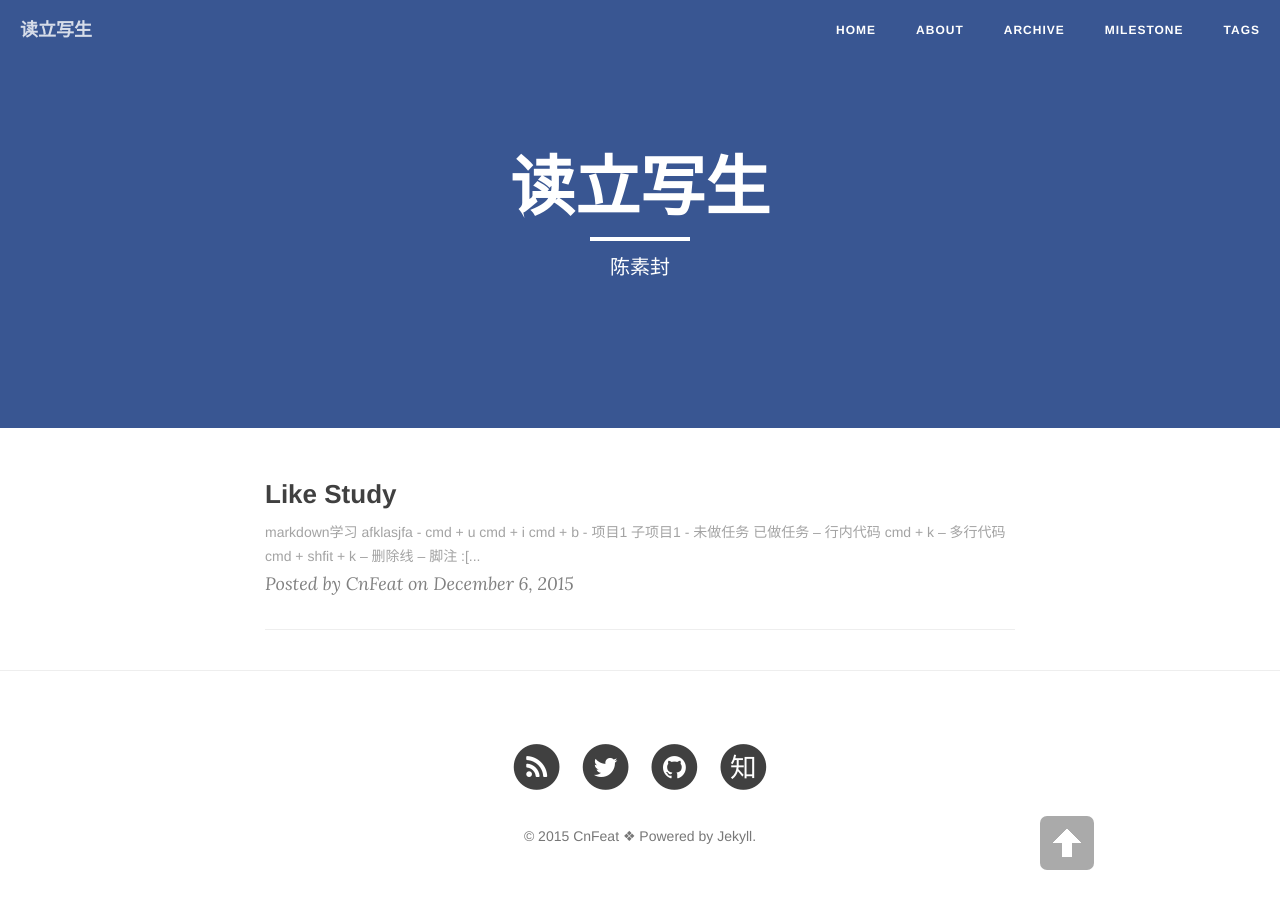
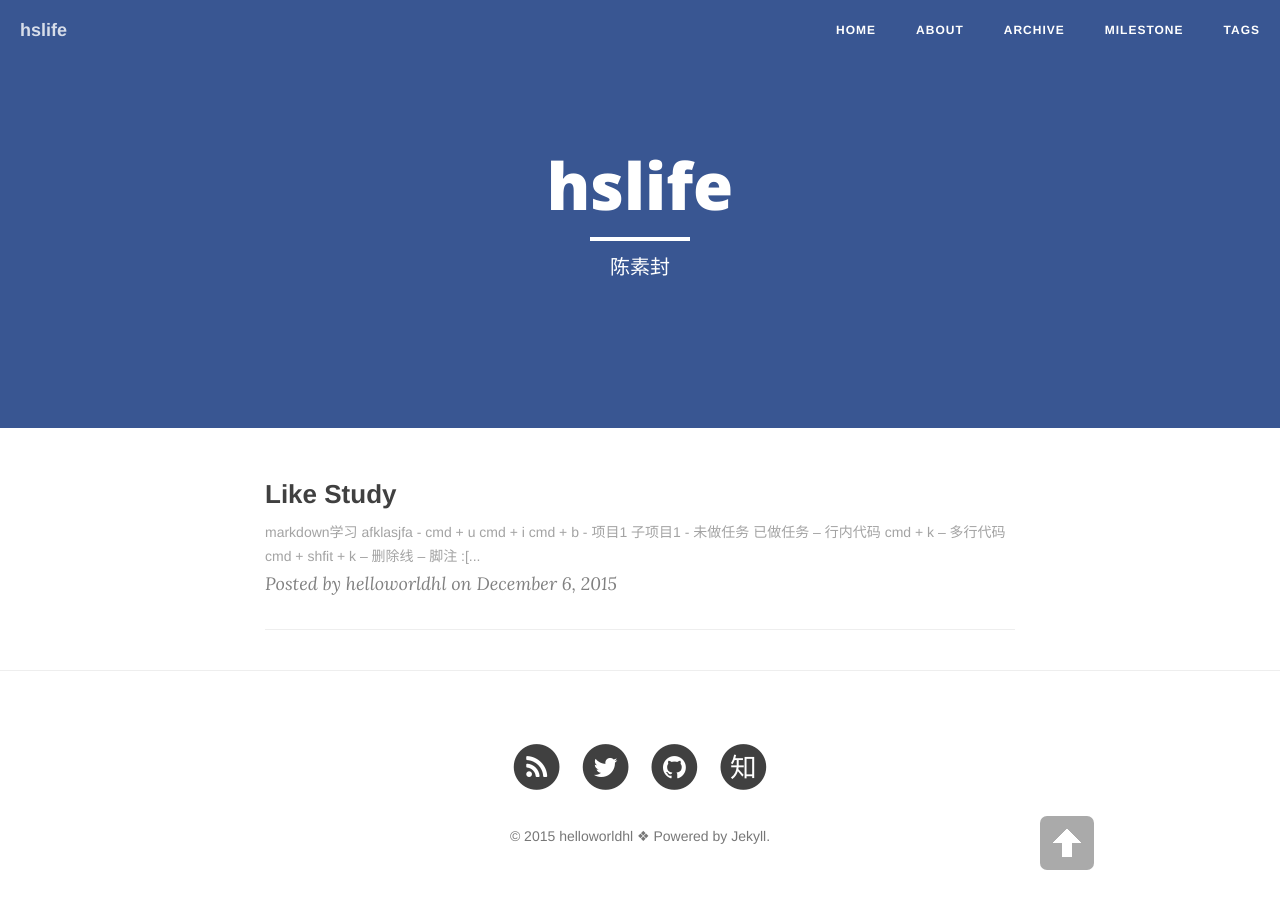
Before and after one commit to helloworldhl/helloworldhl.github.io, a Jekyll site: the page built from index.html, in a window 1280 px wide. Built offline with Jekyll 4.4.1, drawn with Linux system fonts in a browser that asks for light colours; nearby versions of some CDN libraries; the list of posts is cut into pages by our own code.

Commit message:
new change

```diff
--- a/_config.yml
+++ b/_config.yml
@@ -1,16 +1,16 @@
 # Site settings
-title: 读立写生
+title: hslife
 header-img: "img/facebook.jpg"
 tagline: "cn"
-description: "陈素封|读而立·写而生"
+description: "花磊|命运最后，勿忘心安"
 baseurl: ""
-url: "http://cnfeat"
+url: "http://helloworldhl"
 
 # About/contact
 owner:
-  name: " CnFeat"
-  email: CnFeat@gmail.com
-  bio: "写就是写的报酬"
+  name: " helloworldhl"
+  email: helloworld_hl@163.com
+  bio: "命运最后，勿忘心安"
 
 # Data
 gavatar: http://dreamofbook.qiniudn.com/Az..png
@@ -20,7 +20,7 @@ douban_username:  cnfeat
 twitter_username: feat
 github_username: cnfeat
 facebook_username:
-weibo_username: cnfeat
+weibo_username: 坐看云起时_L
 zhihu_username: feat
 
 # Build settings
@@ -44,16 +44,16 @@ defaults:
       type: "posts"
     values:
       layout: "post"
-      author: "CnFeat"
+      author: "helloworldhl"
       header-img: "img/facebook.jpg" # We don't want posts without a header image, that whould mean white on white
 
 # Comments
 comments :
   provider : duoshuo
   duoshuo :
-    short_name : cnfeat
+    short_name : hslife
   disqus :
-      short_name : cnfeat
+      short_name : hslife
 
 # Analytics and webmaster tools stuff goes here
 google_analytics:
```
Also changed, not shown: README.md.
